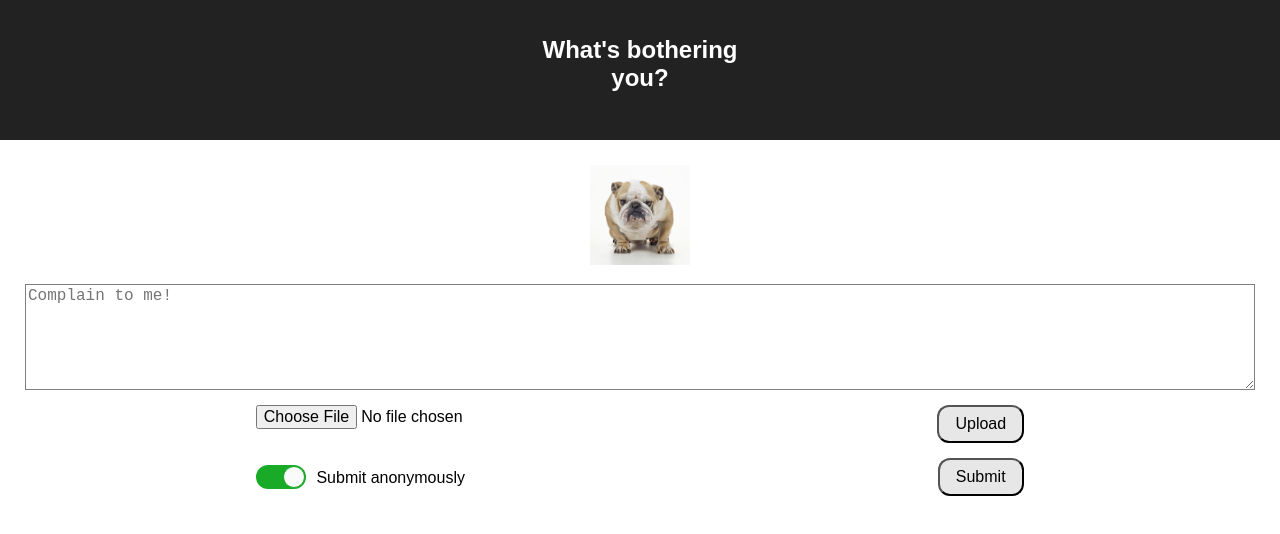
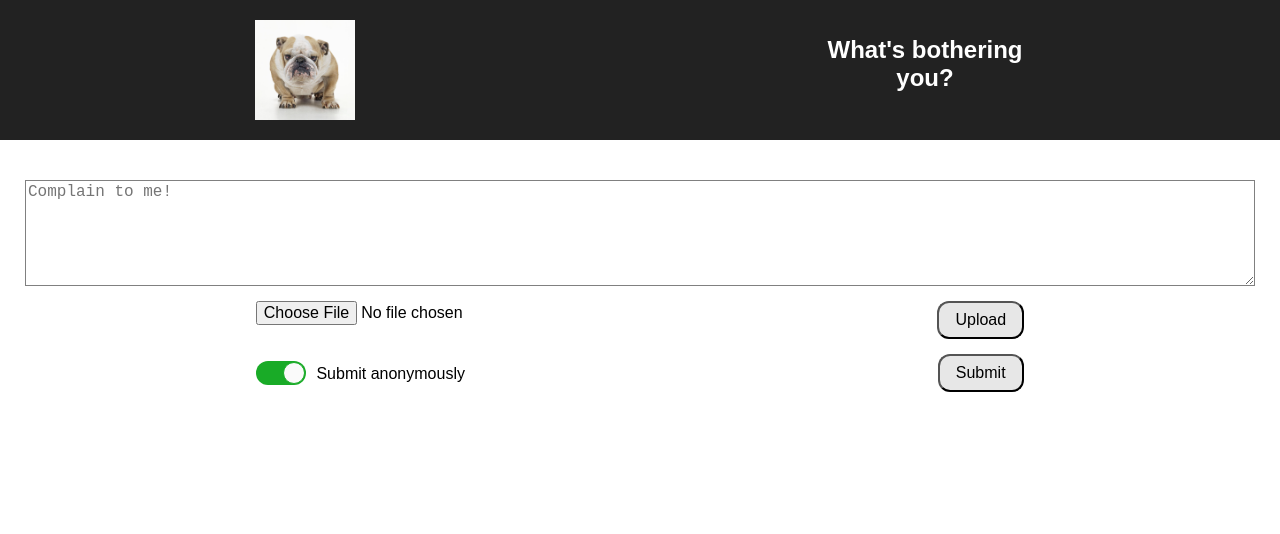
Before and after one commit to ronits-wework/klog-client, a React (Create React App) app: page / in a window 1280 px wide. Shown: the top 534 px of the page. Built offline with nearby package versions, Linux system fonts and the light colour scheme.

Commit message:
merge from master

```diff
--- a/src/Main.js
+++ b/src/Main.js
@@ -9,10 +9,10 @@ class Main extends Component {
     return (
       <div className="App">
         <header className="App-header">
+          <img src={grumpy} className={"grumpy"}/>
           <h1 className="App-title">What's bothering you?</h1>
         </header>
         <div className={"App-body"}>
-          <img src={grumpy} className={"grumpy"}/>
           <ComplainForm/>
         </div>
       </div>
```
